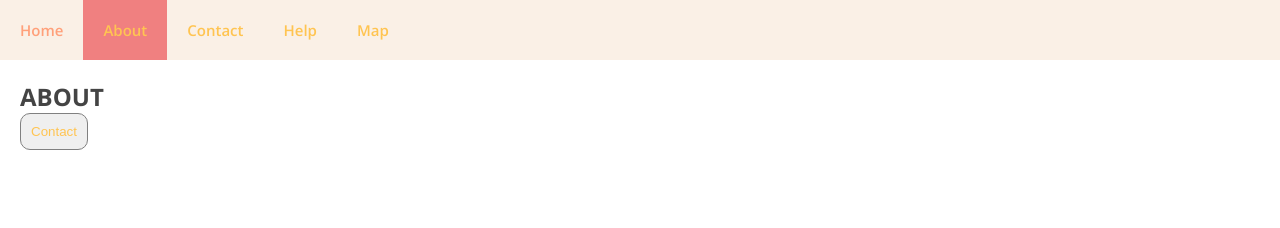
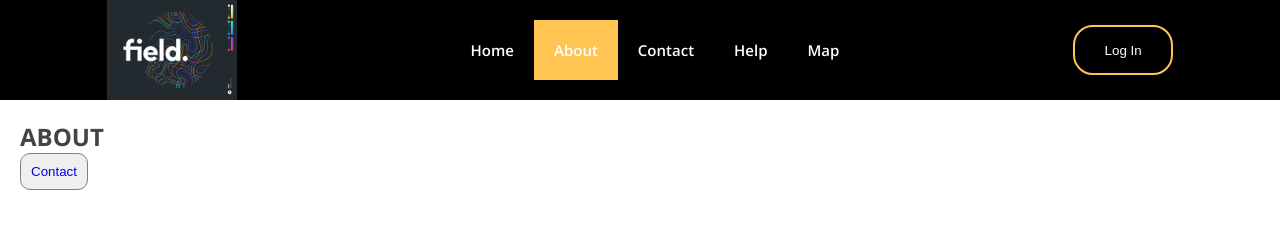
Before and after one commit to vaidabernotiene/Lesson_21, a plain HTML site: page Pages/about.html in a window 1280 px wide. Drawn offline with nearby package versions, Linux system fonts and the light colour scheme.

Commit message:
styling nav-bar

```diff
--- a/Pages/about.html
+++ b/Pages/about.html
@@ -14,11 +14,12 @@
         href="https://fonts.googleapis.com/css?family=Open+Sans:300,300i,400,400i,600,600i,700,700i|Raleway:300,300i,400,400i,500,500i,600,600i,700,700i|Poppins:300,300i,400,400i,500,500i,600,600i,700,700i"
         rel="stylesheet">
 
-    <link rel="stylesheet" href="../css/style_about.css">
+    <link rel="stylesheet" href="../css/nav/style_about.css">
 </head>
 <body>
     <!-- .navbar -->
     <nav id="navbar" class="navbar order-last order-lg-0">
+        <img id="nav-logo" src="../img/lgotype-700x525.jpg" alt="" srcset="" />
         <ul>
             <li><a class="nav-link scrollto" href="../index.html">Home</a></li>
             <li><a class="nav-link scrollto active" href="about.html">About</a></li>
@@ -26,6 +27,7 @@
             <li><a class="nav-link scrollto" href="help.html">Help</a></li>
             <li><a class="nav-link scrollto" href="map.html">Map</a></li>
         </ul>
+        <button id="nav-login">Log In</button>
     </nav>
     <!-- .navbar -->
 
--- a/css/style_about.css
+++ b/css/nav/style_about.css
@@ -9,3 +9,7 @@ button{
   border-radius: 10px;
   border: 1px solid gray;
 }
+
+.active {
+  color: lightsalmon;
+}
--- a/css/style_nav.css
+++ b/css/nav/style_nav.css
@@ -1,4 +1,4 @@
-@import url(./reset.css);
+@import url(../reset.css);
 /*--------------------------------------------------------------
 # General
 --------------------------------------------------------------*/
@@ -7,8 +7,13 @@ body {
   color: #444444;
 }
 
+:root {
+  --white-color: white;
+  --orange-color: #ffc451;
+  --black-color: black;
+}
+
 a {
-  color: #ffc451;
   text-decoration: none;
 }
 
@@ -19,21 +24,35 @@ a {
   * Desktop Navigation
   */
 .navbar {
-  background-color: linen;
+  background-color: var(--black-color);
+  display: flex;
+  justify-content: space-around;
+  align-items: center;
   padding: 0;
 }
 
+#nav-logo {
+  width: 130px;
+  height: 100px;
+}
+
+#nav-login {
+  background-color: transparent;
+  color: var(--white-color);
+  border: 2px solid var(--orange-color);
+  border-radius: 20px;
+  width: 100px;
+  height: 50px;
+}
+
 .navbar ul {
-  margin: 0;
-  padding: 0;
   display: flex;
+  justify-content: space-between;
+  align-items: center;
   list-style: none;
-  align-items: center;
-  align-content: center;
 }
 
 .navbar li {
-  text-align: center;
   position: relative;
 }
 
@@ -45,9 +64,8 @@ a {
   padding: 20px;
   font-size: 15px;
   font-weight: 600;
-  color: #ffc451;
+  color: var(--white-color);
   white-space: nowrap;
-  transition: 0.3s;
 }
 
 .navbar li:hover > a {
@@ -55,6 +73,6 @@ a {
 }
 
 .active {
-  background-color: lightcoral;
+  background-color: #ffc451;
   color: lightsalmon;
 }
```
Also changed, not shown: Pages/contact.html (+3 -1 lines), Pages/help.html (+3 -1 lines), Pages/map.html (+3 -1 lines), index.html (+3 -1 lines), css/nav/style_contact.css (renamed from css/style_contact.css), css/nav/style_help.css (renamed from css/style_help.css), css/nav/style_map.css (renamed from css/style_map.css), img/lgotype-700x525.jpg (added).
